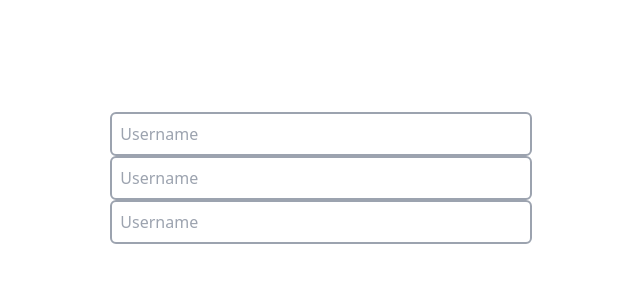
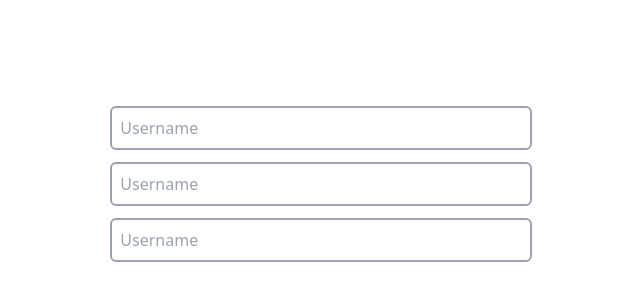
Before and after one commit to HMaroba/next-js-15, a Next.js app: page /register in a window 1280 px wide. Shown: the part 222-522 px from the top of the page, without its empty margins (319-959 px from the left). Built offline with nearby package versions, Linux system fonts and the light colour scheme.

Commit message:
Created Register

```diff
--- a/app/register/page.tsx
+++ b/app/register/page.tsx
@@ -5,17 +5,17 @@ export default function Register() {
     <div className="p-2 flex flex-col  justify-center items-center min-h-screen">
 
   <input
-        className="p-2 border-2 border-gray-400 text-gray-600 rounded-md w-2/6 focus:outline outline-none"
+        className="p-2 border-2 border-gray-400 text-gray-600 rounded-md w-2/6 focus:outline outline-none mt-3"
         placeholder="Username"
         type="text"
       />
             <input
-        className="p-2 border-2 border-gray-400 text-gray-600 rounded-md w-2/6 focus:outline outline-none"
+        className="p-2 border-2 border-gray-400 text-gray-600 rounded-md w-2/6 focus:outline outline-none mt-3"
         placeholder="Username"
         type="text"
       />
             <input
-        className="p-2 border-2 border-gray-400 text-gray-600 rounded-md w-2/6 focus:outline outline-none"
+        className="p-2 border-2 border-gray-400 text-gray-600 rounded-md w-2/6 focus:outline outline-none mt-3"
         placeholder="Username"
         type="text"
       />
```
